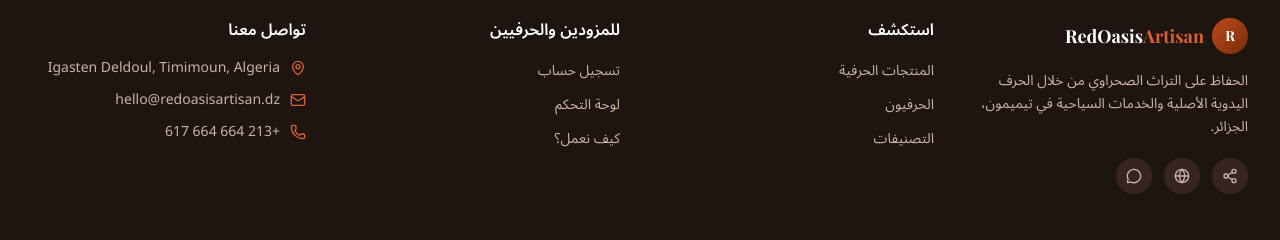
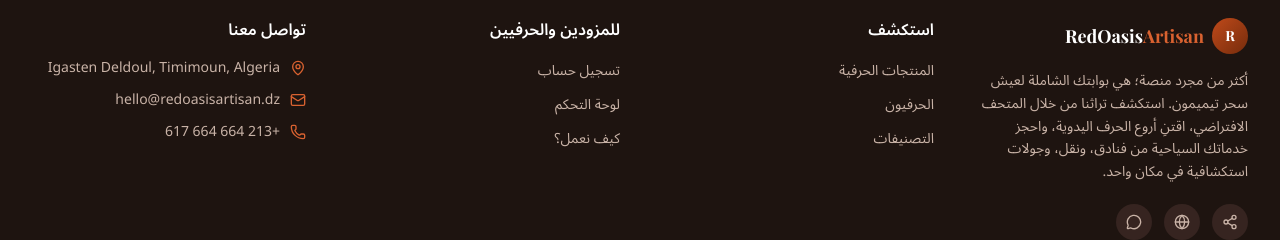
Before and after one commit to oasisredstore/ors, a Next.js app: page /ar in a window 1280 px wide. Shown: the part 3620-3860 px from the top of the page. Built offline with nearby package versions, Linux system fonts and the light colour scheme; no server answers; the database is empty; a web font is replaced by a local one.

Commit message:
Update footer description text to comprehensively reflect all platform services

```diff
--- a/src/components/layout/Footer.tsx
+++ b/src/components/layout/Footer.tsx
@@ -27,8 +27,8 @@ export function Footer({ locale }: FooterProps) {
             </div>
             <p className="text-sm text-clay-300 leading-relaxed mb-5">
               {locale === "ar"
-                ? "الحفاظ على التراث الصحراوي من خلال الحرف اليدوية الأصلية والخدمات السياحية في تيميمون، الجزائر."
-                : "Preserving Saharan heritage through authentic handmade craftsmanship and tourism from Timimoun, Algeria."}
+                ? "أكثر من مجرد منصة؛ هي بوابتك الشاملة لعيش سحر تيميمون. استكشف تراثنا من خلال المتحف الافتراضي، اقتنِ أروع الحرف اليدوية، واحجز خدماتك السياحية من فنادق، ونقل، وجولات استكشافية في مكان واحد."
+                : "More than just a platform; it's your comprehensive gateway to experience the magic of Timimoun. Explore our heritage through the virtual museum, acquire the finest handicrafts, and book your tourism services—from hotels and transport to exploration tours—all in one place."}
             </p>
             <div className="flex items-center gap-3">
               {[Share2, Globe, MessageCircle].map((Icon, i) => (
```
Also changed, not shown: Capture d’écran 2026-06-16 193409.png (added).
